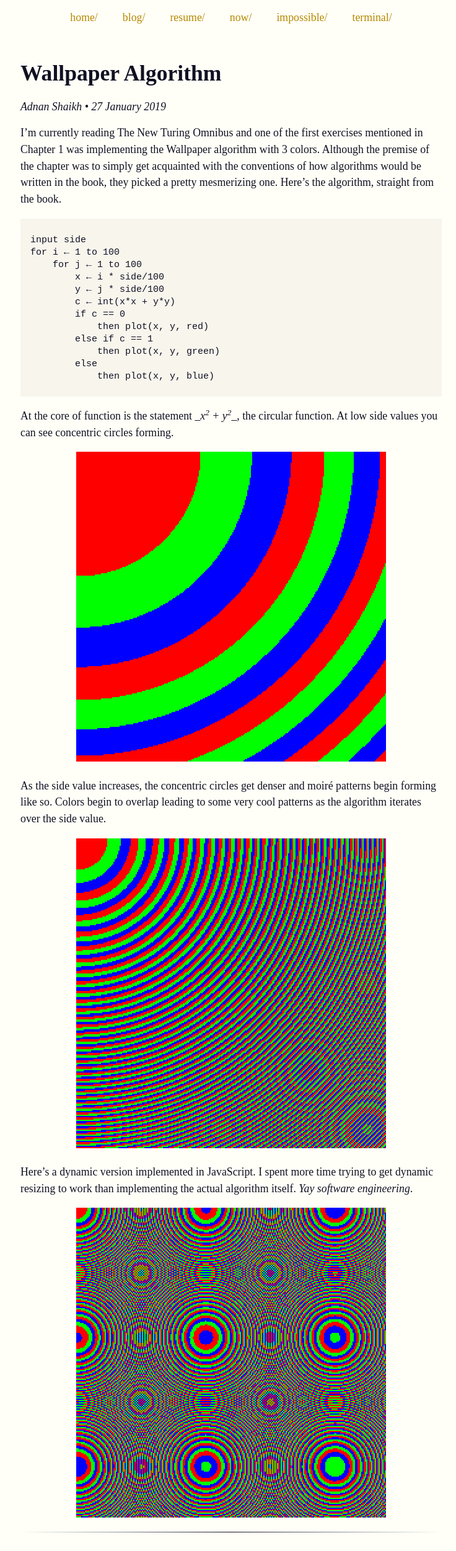
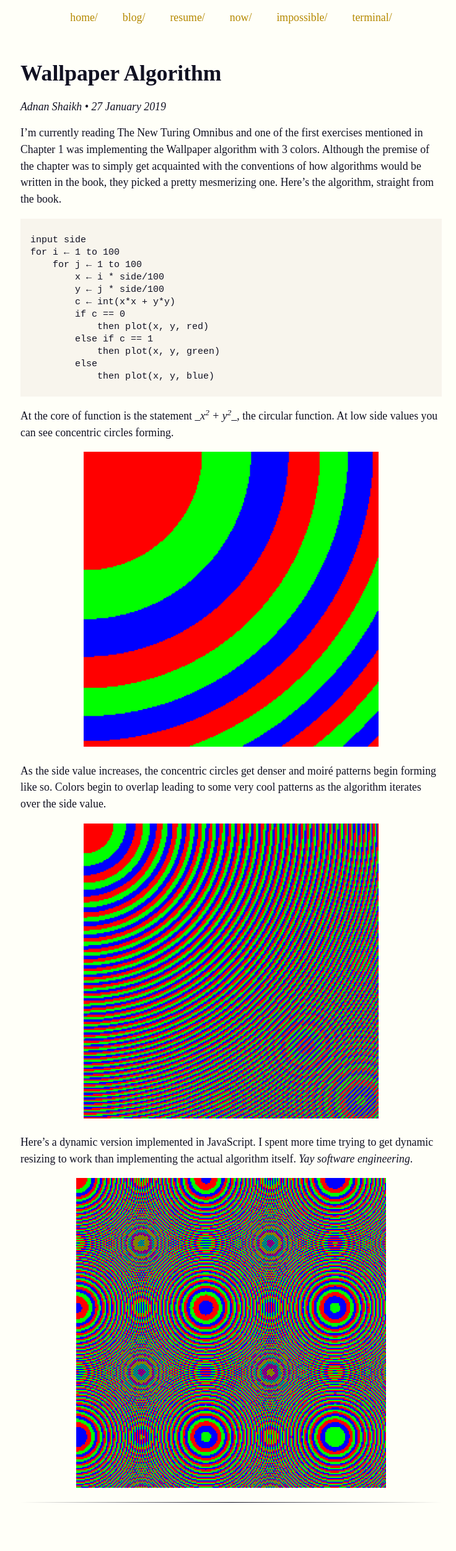
Before and after one commit to adyshake/adyshake.github.io, a Jekyll site: the page built from _posts/2019-01-27-algorithmic-wallpaper.md, in a window 1280 px wide. Shown: the whole page at 62% size, without its empty margins (267-1003 px from the left). Built offline with Jekyll 4.4.1, drawn with Linux system fonts in a browser that asks for light colours; nearby versions of some CDN libraries; some web fonts are replaced; comment, search, counter and statistics services are not loaded; after the commit the page ends 2455 px from its top, so only the background shows below that.

Commit message:
Fixed image width for wallpaper post

```diff
--- a/_posts/2019-01-27-algorithmic-wallpaper.md
+++ b/_posts/2019-01-27-algorithmic-wallpaper.md
@@ -25,12 +25,12 @@ for i ← 1 to 100
 At the core of function is the statement *_x<sup>2</sup> + y<sup>2</sup>_*, the circular function. At low side values you can see concentric circles forming.
 
 {: align="center"}
-![conc-circles](/images/conc-circles.png)
+![conc-circles]
 
 As the side value increases, the concentric circles get denser and moiré patterns begin forming like so. Colors begin to overlap leading to some very cool patterns as the algorithm iterates over the side value.
 
 {: align="center"}
-![conc-moire-patterns](/images/conc-moire-patterns.png)
+![conc-moire-patterns]
 
 Here's a dynamic version implemented in JavaScript. I spent more time trying to get dynamic resizing to work than implementing the actual algorithm itself. _Yay software engineering_.
 
@@ -116,3 +116,8 @@ Here's a dynamic version implemented in JavaScript. I spent more time trying to
 
     main();
 </script>
+
+[conc-circles]: /images/conc-circles.png
+{: width="70%"}
+[conc-moire-patterns]: /images/conc-moire-patterns.png
+{: width="70%"}
```
